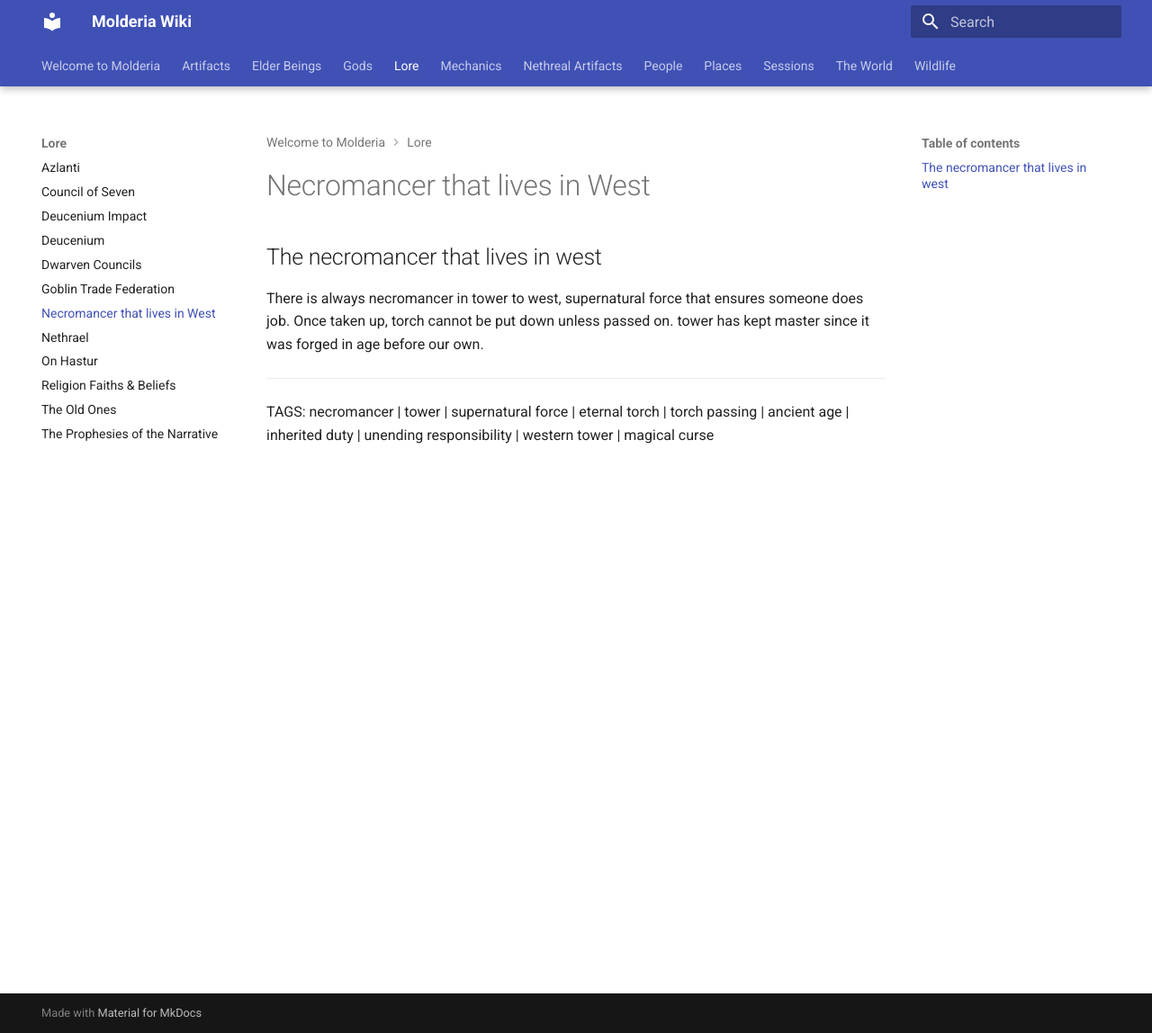
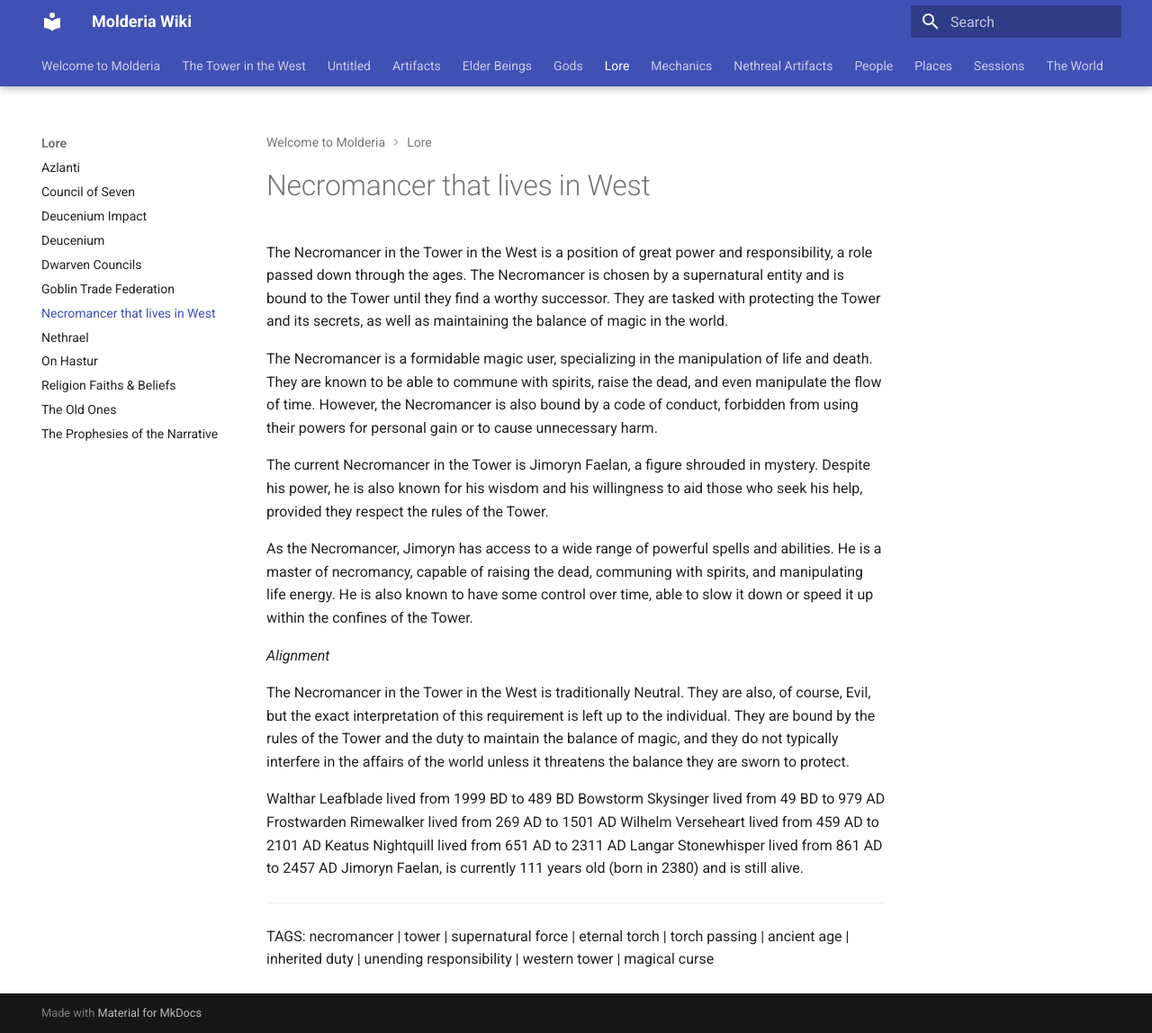
Before and after one commit to Nihilentropy-117/molderia, an MkDocs documentation site: the page built from docs/Lore/Necromancer that lives in West.md, in a window 1280 px wide and 1148 px high. Shown: the whole window at 90% size. Built offline with MkDocs 1.6.1 and Material for MkDocs 9.7.7, drawn with Linux system fonts in a browser that asks for light colours.

Commit message:
Added Entries

```diff
--- a/docs/Lore/Necromancer that lives in West.md
+++ b/docs/Lore/Necromancer that lives in West.md
@@ -1,6 +1,22 @@
-## The necromancer that lives in west
+The Necromancer in the Tower in the West is a position of great power and responsibility, a role passed down through the ages. The Necromancer is chosen by a supernatural entity and is bound to the Tower until they find a worthy successor. They are tasked with protecting the Tower and its secrets, as well as maintaining the balance of magic in the world.
 
-There is always necromancer in tower to west, supernatural force that ensures someone does job. Once taken up, torch cannot be put down unless passed on. tower has kept master since it was forged in age before our own.
+The Necromancer is a formidable magic user, specializing in the manipulation of life and death. They are known to be able to commune with spirits, raise the dead, and even manipulate the flow of time. However, the Necromancer is also bound by a code of conduct, forbidden from using their powers for personal gain or to cause unnecessary harm.
+
+The current Necromancer in the Tower is Jimoryn Faelan, a figure shrouded in mystery. Despite his power, he is also known for his wisdom and his willingness to aid those who seek his help, provided they respect the rules of the Tower.
+
+As the Necromancer, Jimoryn has access to a wide range of powerful spells and abilities. He is a master of necromancy, capable of raising the dead, communing with spirits, and manipulating life energy. He is also known to have some control over time, able to slow it down or speed it up within the confines of the Tower.
+
+*Alignment*
+
+The Necromancer in the Tower in the West is traditionally Neutral. They are also, of course, Evil, but the exact interpretation of this requirement is left up to the individual. They are bound by the rules of the Tower and the duty to maintain the balance of magic, and they do not typically interfere in the affairs of the world unless it threatens the balance they are sworn to protect.
+
+Walthar Leafblade lived from 1999 BD to 489 BD
+Bowstorm Skysinger lived from 49 BD to 979 AD
+Frostwarden Rimewalker lived from 269 AD to 1501 AD
+Wilhelm Verseheart lived from 459 AD to 2101 AD
+Keatus Nightquill lived from 651 AD to 2311 AD
+Langar Stonewhisper lived from 861 AD to 2457 AD
+Jimoryn Faelan, is currently 111 years old (born in 2380) and is still alive.
 
 ---
 TAGS: necromancer | tower | supernatural force | eternal torch | torch passing | ancient age | inherited duty | unending responsibility | western tower | magical curse
```
Also changed, not shown: docs/The Tower in the West.md (added, +5 -0 lines), docs/.obsidian/workspace.json, docs/Untitled.md (added), 2 other files.
